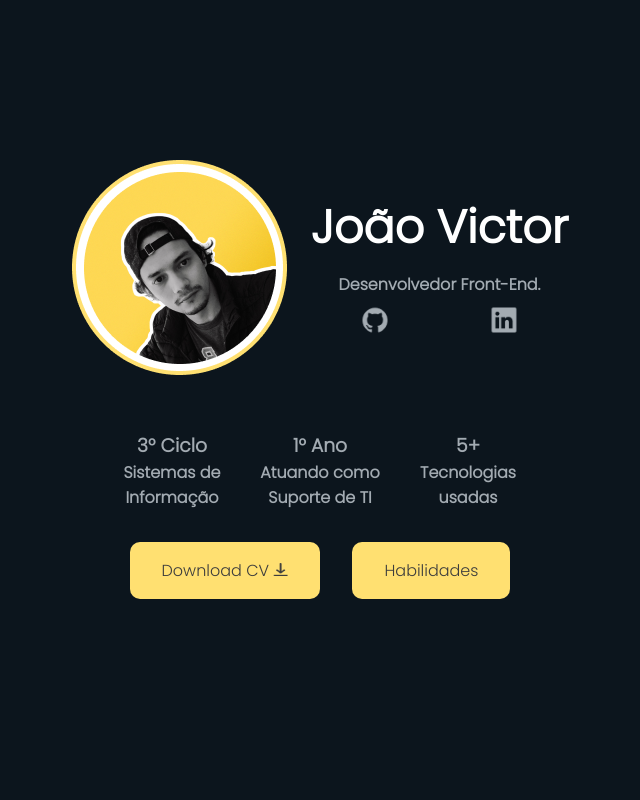
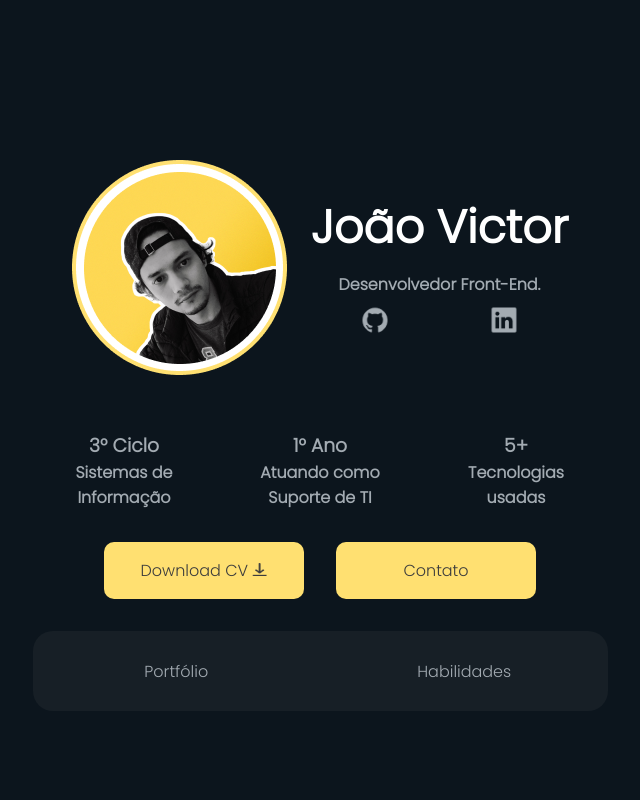
Before and after one commit to JoaoVictorBezerra/mywebsite, a Next.js app: page / in a window 1280 px wide. Shown: the top 800 px of the page, without its empty margins (320-960 px from the left). Built offline with nearby package versions, Linux system fonts and the light colour scheme.

Commit message:
ADD Barra de menu

```diff
--- a/pages/404.js
+++ b/pages/404.js
@@ -1,4 +1,5 @@
 import Links from '../src/Components/Links'
+import styles from '../styles/Home/Home.module.css'
 
 function Title({ children }) {
     return (
@@ -8,7 +9,7 @@ function Title({ children }) {
 
 export default function ErrorPage() {
     return (
-        <div>
+        <div className={styles.container}>
             <Title>Você se perdeu e acabou tropeçando no erro 404.</Title>
             <Links href="/">Voltar para a página principal</Links>
         </div>
--- a/pages/index.js
+++ b/pages/index.js
@@ -40,8 +40,12 @@ export default function Home() {
           </div>
         </div>
         <div className={styles.buttons}>
-          <Link href="https://www.google.com" target="_blank"><Button>Download CV <Image src="/download.png" alt="Download Icon" width={15} height={13}/></Button></Link>
-          <Link href="https://www.google.com" target="_blank"><Button>Habilidades</Button></Link>
+          <Link href="https://www.google.com" target="_blank"><Button>Download CV <Image src="/download.png" alt="Download Icon" width={15} height={13} /></Button></Link>
+          <Link href="https://www.google.com" target="_blank"><Button>Contato</Button></Link>
+        </div>
+        <div className={styles.menuChoice}>
+            <p>Portfólio</p>
+            <p>Habilidades</p>
         </div>
       </main>
       <Footer />
--- a/styles/Buttons/Buttons.module.css
+++ b/styles/Buttons/Buttons.module.css
@@ -18,8 +18,11 @@
     padding: 1rem 2rem 1rem 2rem;
     font-weight: 300;
     text-align: center;
+    width: 200px;
 }
 .button:hover {
     color: #A3ABB2;
     background-color: #171F26;
 }
+
+/* width 190.92*/
--- a/styles/Footer/Footer.module.css
+++ b/styles/Footer/Footer.module.css
@@ -2,4 +2,6 @@
     font-family: 'Poppins', sans-serif;
     display: flex;
     justify-content: center;
+    color: #A3ABB2;
+    font-size: small;
 }
--- a/styles/Home/Home.module.css
+++ b/styles/Home/Home.module.css
@@ -58,6 +58,7 @@
   text-align: center;
   color: #A3ABB2;
   font-weight: bold;
+  margin: 0rem 1.5rem 0rem 1.5rem;
 }
 .gridExperience h3 {
   margin: 3.5rem 0rem 0rem 0rem;
@@ -73,3 +74,23 @@
 .buttons a {
   margin: 1rem;
 }
+.menuChoice {
+  display: flex;
+  justify-content: space-around;
+  align-items: center;
+  align-content: center;
+  background-color: #171F26;
+  color: #A3ABB2;
+  border-radius: 20px;
+  width: 575px;
+  height: 80px;
+}
+.menuChoice p {
+  padding: 1rem 5rem 1rem 5rem;
+  border-radius: 10px;
+  width: 253px;
+  text-align: center;
+}
+.menuChoice p:hover {
+  background-color: #0C151D;
+}
```
